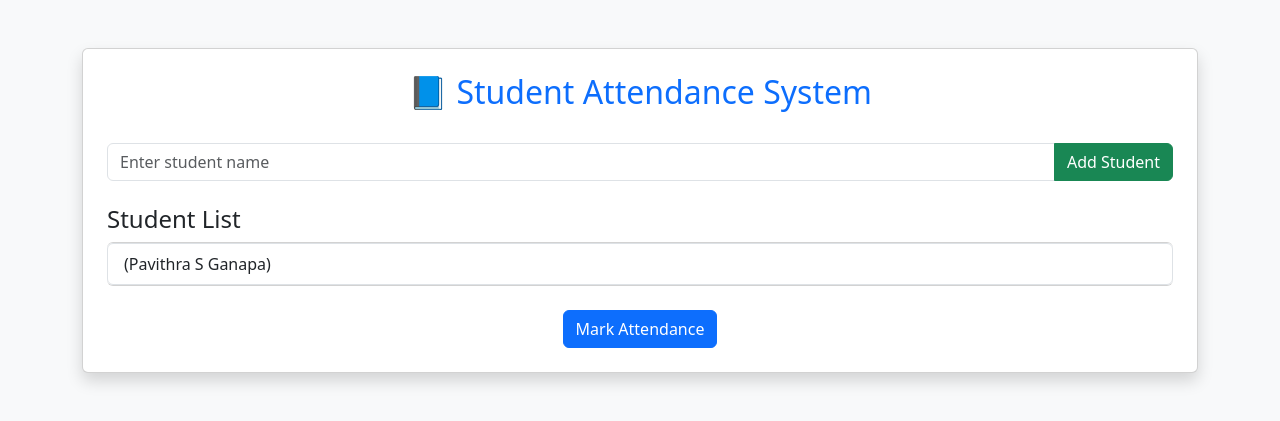
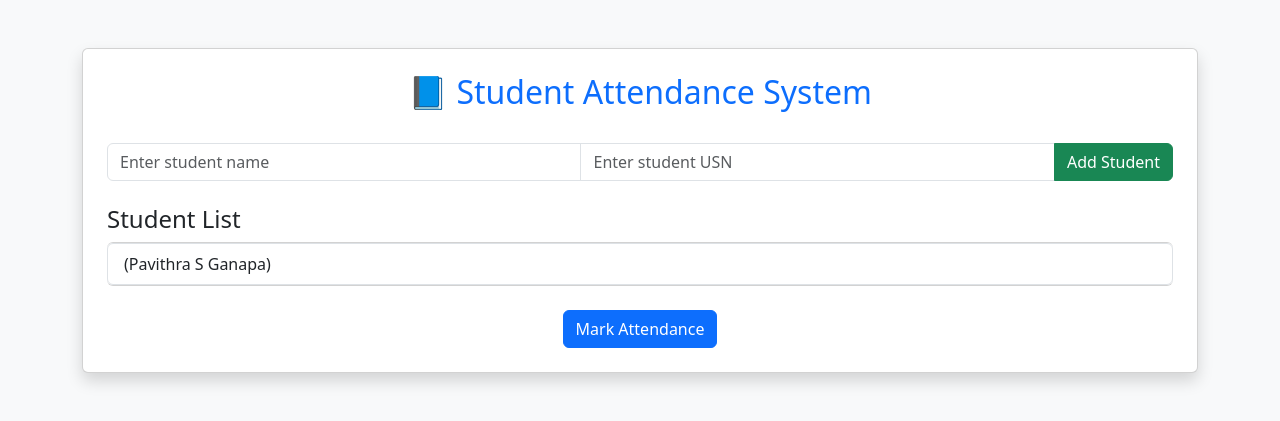
Before and after one commit to Pavithrasganapa/online-attendance-system, a Flask app: page / in a window 1280 px wide. Shown: the top 421 px of the page. Run offline with Flask 3, Linux system fonts and the light colour scheme; data comes from the database, SQL or seed files in the repository.

Commit message:
Add files via upload

```diff
--- a/templates/index.html
+++ b/templates/index.html
@@ -15,6 +15,7 @@
     <form method="POST" class="mt-4">
       <div class="input-group">
         <input name="name" class="form-control" placeholder="Enter student name" required>
+        <input usn="usn" class="form-control" placeholder="Enter student USN" required>
         <button class="btn btn-success">Add Student</button>
       </div>
     </form>
```
